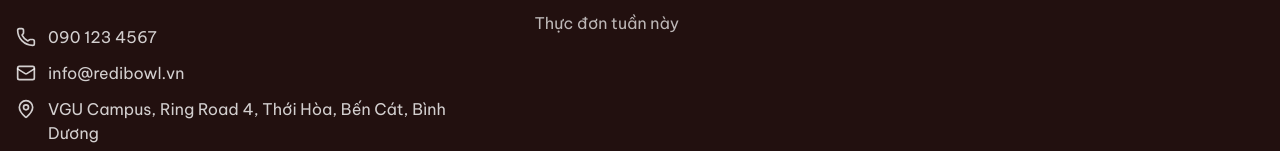
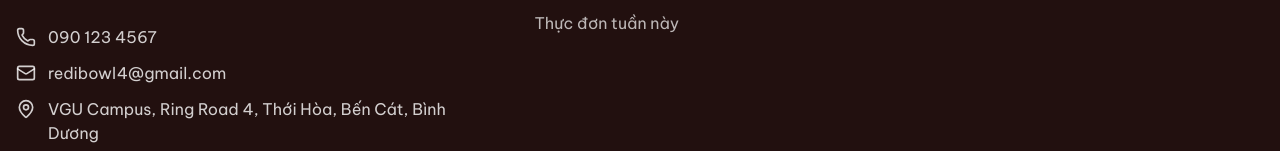
Before and after one commit to Nhakhoa02/radibowl, a Next.js app in the folder redibowl/: page / in a window 1280 px wide. Shown: the part 6675-6826 px from the top of the page. Built offline with nearby package versions, Linux system fonts and the light colour scheme.

Commit message:
update email

```diff
--- a/redibowl/components/footer.tsx
+++ b/redibowl/components/footer.tsx
@@ -52,9 +52,9 @@ export function Footer() {
                 <Phone className="w-5 h-5" />
                 090 123 4567
               </a>
-              <a href="mailto:info@redibowl.vn" className="flex items-center gap-3 text-card/80 hover:text-primary transition-colors">
+              <a href="mailto:redibowl4@gmail.com" className="flex items-center gap-3 text-card/80 hover:text-primary transition-colors">
                 <Mail className="w-5 h-5" />
-                info@redibowl.vn
+                redibowl4@gmail.com
               </a>
               <div className="flex items-start gap-3 text-card/80">
                 <MapPin className="w-5 h-5 shrink-0 mt-0.5" />
```
